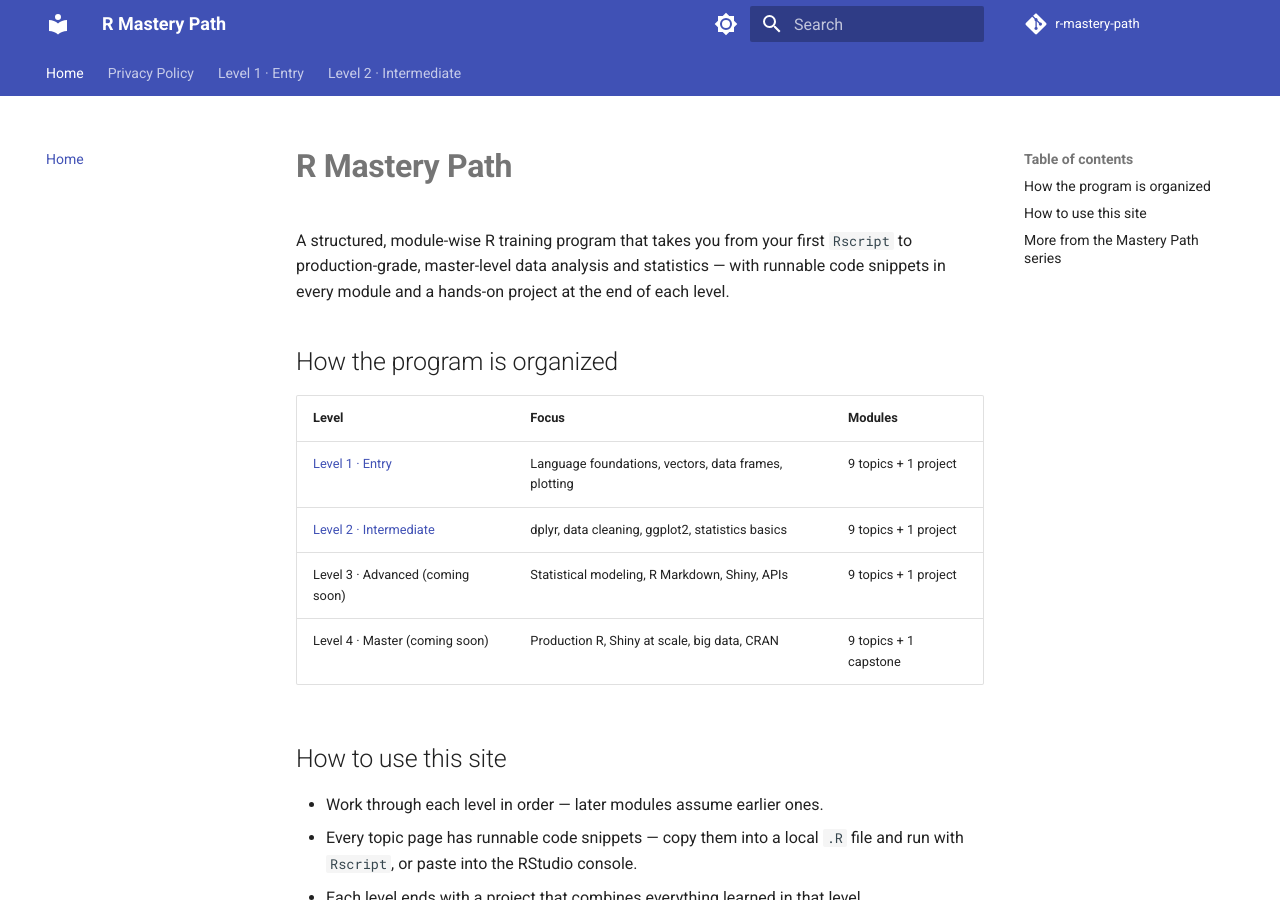
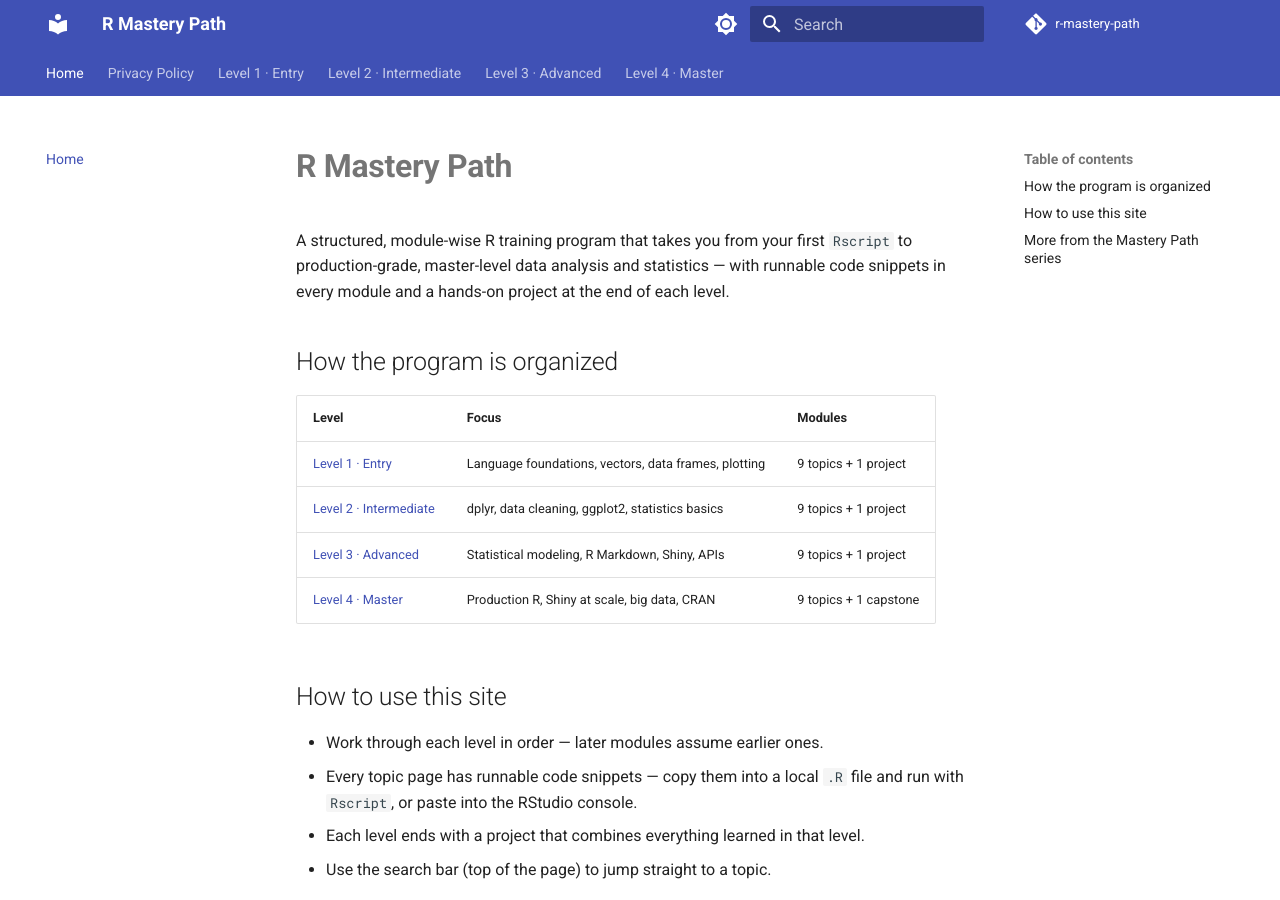
Before and after one commit to SIGILIPELLI/r-mastery-path, an MkDocs documentation site: the page built from docs/index.md, in a window 1280 px wide and 900 px high. Built offline with MkDocs 1.6.1 and Material for MkDocs 9.7.7, drawn with Linux system fonts in a browser that asks for light colours; comment, search, counter and statistics services are not loaded; part of the change alters nothing that is shown.

Commit message:
Restore finished level(s) to nav/sitemap/homepage
Co-Authored-By: Claude Opus 5 <noreply@anthropic.com>

```diff
--- a/docs/index.md
+++ b/docs/index.md
@@ -16,8 +16,8 @@ of each level.
 |-------|-------|---------|
 | [Level 1 · Entry](level-1/index.md) | Language foundations, vectors, data frames, plotting | 9 topics + 1 project |
 | [Level 2 · Intermediate](level-2/index.md) | dplyr, data cleaning, ggplot2, statistics basics | 9 topics + 1 project |
-| Level 3 · Advanced (coming soon) | Statistical modeling, R Markdown, Shiny, APIs | 9 topics + 1 project |
-| Level 4 · Master (coming soon) | Production R, Shiny at scale, big data, CRAN | 9 topics + 1 capstone |
+| [Level 3 · Advanced](level-3/index.md) | Statistical modeling, R Markdown, Shiny, APIs | 9 topics + 1 project |
+| [Level 4 · Master](level-4/index.md) | Production R, Shiny at scale, big data, CRAN | 9 topics + 1 capstone |
 
 ## How to use this site
 
--- a/mkdocs.yml
+++ b/mkdocs.yml
@@ -74,7 +74,27 @@ nav:
       - "08 · Testing with testthat": level-2/08-testing-testthat.md
       - "09 · Working with Dates (lubridate)": level-2/09-dates-lubridate.md
       - "10 · Project — Data Cleaning & Reporting Pipeline": level-2/10-project-cleaning-pipeline.md
-# --- auto-pruned stub levels (see AdSense low-value-content fix) ---
-exclude_docs: |
-  level-3/*.md
-  level-4/*.md
+  - "Level 3 · Advanced":
+      - Overview: level-3/index.md
+      - "01 · Advanced dplyr/tidyr": level-3/01-advanced-dplyr-tidyr.md
+      - "02 · Advanced ggplot2": level-3/02-advanced-ggplot2.md
+      - "03 · Statistical Modeling": level-3/03-statistical-modeling.md
+      - "04 · R Markdown Reports": level-3/04-r-markdown-reports.md
+      - "05 · Shiny Basics": level-3/05-shiny-basics.md
+      - "06 · Performance & Vectorization": level-3/06-performance-vectorization.md
+      - "07 · Package Development Basics": level-3/07-package-development-basics.md
+      - "08 · Calling APIs with httr": level-3/08-apis-httr.md
+      - "09 · Advanced Testing with testthat": level-3/09-testing-advanced.md
+      - "10 · Project: Shiny Sales Dashboard": level-3/10-project-shiny-dashboard.md
+  - "Level 4 · Master":
+      - Overview: level-4/index.md
+      - "01 · Advanced Statistical Methods": level-4/01-advanced-statistical-methods.md
+      - "02 · Production R with plumber": level-4/02-production-plumber.md
+      - "03 · Shiny at Scale (Modules)": level-4/03-shiny-at-scale.md
+      - "04 · Testing at Scale & CI": level-4/04-testing-at-scale-ci.md
+      - "05 · Performance Optimization (Rcpp Intro)": level-4/05-performance-rcpp.md
+      - "06 · Reproducible Research Practices": level-4/06-reproducible-research.md
+      - "07 · Data Visualization at Scale": level-4/07-data-viz-at-scale.md
+      - "08 · Working with Big Data in R (data.table)": level-4/08-big-data-datatable.md
+      - "09 · Package Publishing (CRAN Basics)": level-4/09-package-publishing-cran.md
+      - "10 · Capstone Project": level-4/10-capstone-project.md
```
